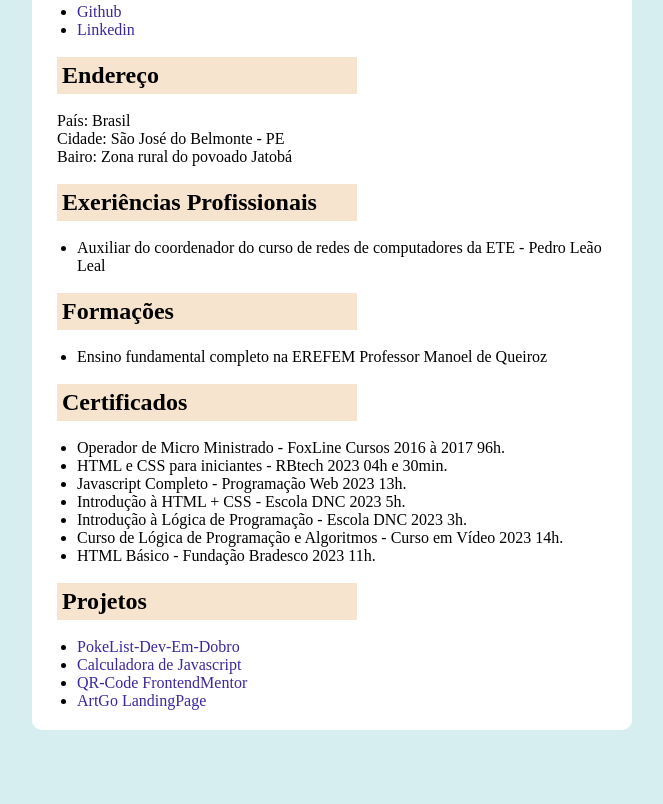
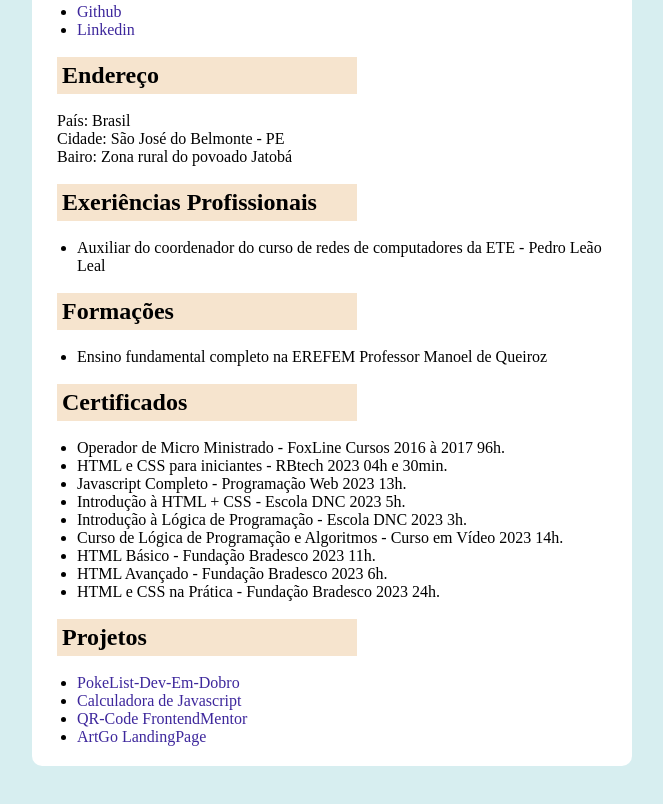
Before and after one commit to WesllenAraujo/CurriculumVitae, a plain HTML site: page index.html in a window 1280 px wide. Shown: the part 478-1282 px from the top of the page, without its empty margins (308-971 px from the left). Before the commit the page ends 1258 px from the top, so only its background shows below. Drawn offline with Linux system fonts and the light colour scheme.

Commit message:
Courses add in index.html

```diff
--- a/index.html
+++ b/index.html
@@ -57,6 +57,8 @@
             <li class="list-item">Introdução à Lógica de Programação - Escola DNC 2023 3h.</li>
             <li class="list-item">Curso de Lógica de Programação e Algoritmos - Curso em Vídeo 2023 14h.</li>
             <li class="list-item">HTML Básico - Fundação Bradesco 2023 11h.</li>
+            <li class="list-item">HTML Avançado - Fundação Bradesco 2023 6h.</li>
+            <li class="list-item">HTML e CSS na Prática - Fundação Bradesco 2023 24h.</li>
           </ul><br>
 
           <h2 class="subtitle">Projetos</h2><br>
```
